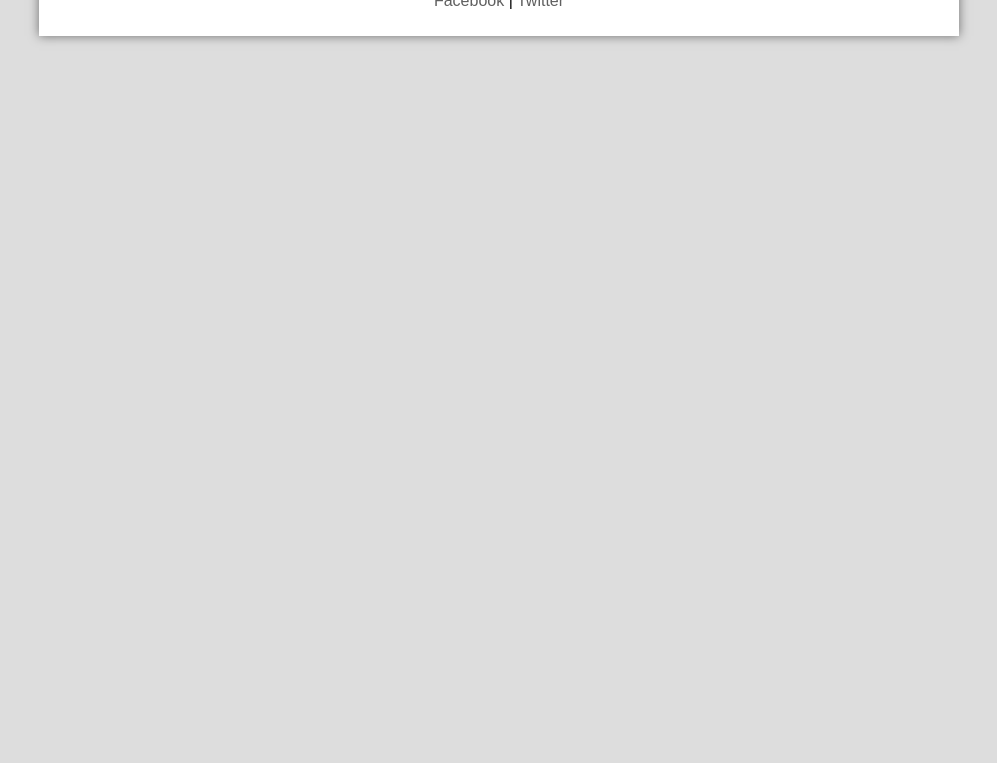
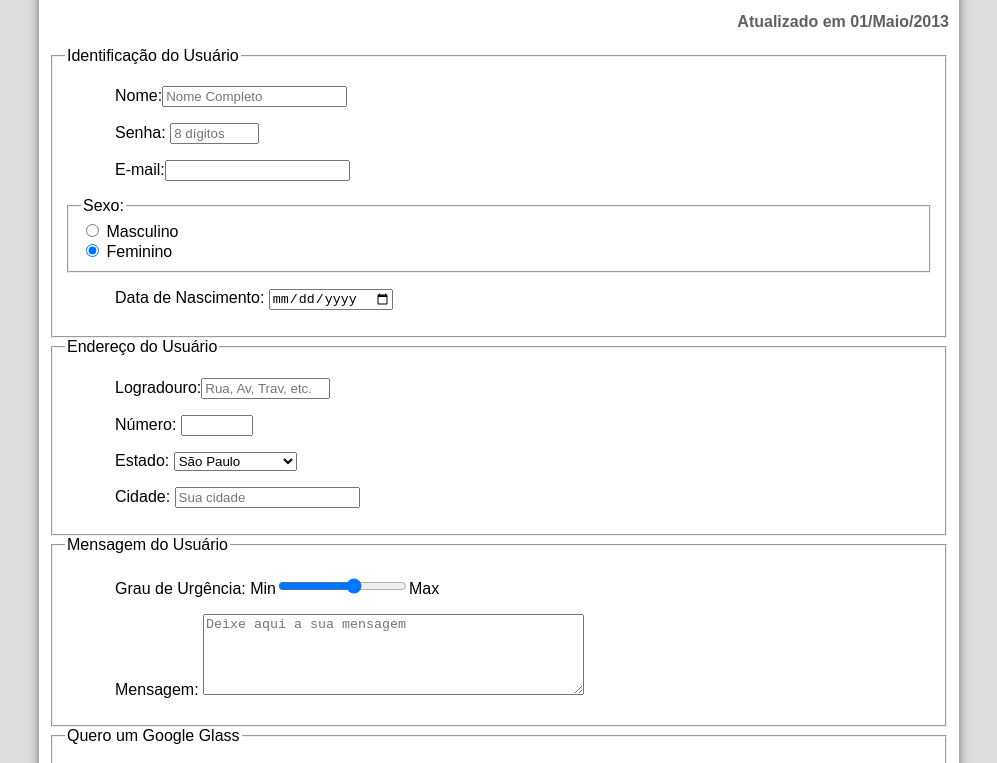
Before and after one commit to PriscilaNetto/Curso-HTML, a plain HTML site: page fale-conosco.html in a window 1280 px wide. Shown: the part 291-1054 px from the top of the page, without its empty margins (141-1138 px from the left). Before the commit the page ends 800 px from the top, so only its background shows below. Drawn offline with Linux system fonts and the light colour scheme; a script that the page names is missing; a web font is replaced by a local one.

Commit message:
criando formulário e novas tags

```diff
--- a/fale-conosco.html
+++ b/fale-conosco.html
@@ -5,6 +5,7 @@
     <meta charset="UTF-8" />
     <title>Tudo sobre Google Glass</title>
     <link rel="stylesheet" href="_css/estilo.css" />
+    <link rel="stylesheet" href="_css/form.css"/>
   </head>
   <script src="_javascript/funcoes.js"></script>
   <body>
@@ -18,7 +19,7 @@
           <h1>Google Glass</h1>
           <h2>A revolução do Google está chegando</h2>
         </hgroup>
-        <img id="icone" src="_imagens/glass-oculos-preto-peq.png" />
+        <img id="icone" src="_imagens/contato.png" />
         <!-- caminho a ser colocado para busca de imagem-->
 
         <nav id="menu">
@@ -40,38 +41,70 @@
         </nav>
       </header>
 
-Fale Conosco > Contato
-Formulário de Contato
-por Gustavo Guanabara
-Atualizado em 01/Maio/2013
+      <section id="corpo-full">
+        <article id="noticia-principal">
+          <header id="cabecalho-artigo">
+            <hgroup>
+                <h3>Fale Conosco > Contato</h3>
+                <h1>Formulário de Contato</h1>
+                <h2> Gustavo Guanabara</h2>
+                <h3 class="direita">Atualizado em 01/Maio/2013</h3>
+        </hgroup>
+      </header>
 
-Identificação do Usuário
-    Nome:
-    Senha:
-    E-mail:
-    Sexo:
-        - Masculino
-        - Feminino
-    Data de Nascimento:
+<form method="POST" id="fContato" action="mailto:contato@cursoemvideo.com"> <!--o action é para onde será enviado os dados do formulário-->
 
-Endereço do Usuário
-    Logradouro:
-    Número:
-    Estado:
-    Cidade:
+  <fieldset id="usuario"><legend>Identificação do Usuário</legend>
+    <p><label for="cNome">Nome:</label><input type="text" name="tNome" id="cNome" size="20" maxlength="30" placeholder="Nome Completo"/></p>
+    <p><label for="cSenha"> Senha: </label><input type="password" name="tSenha" id="cSenha" size="8" maxlength="8" placeholder="8 dígitos"/></p>
+    <p><label for="cMail">E-mail:</label><input type="email" name="tMail" id="cMail" size="20" maxlength="30"/></p>
+    <fieldset id="sexo"><legend>Sexo:</legend>
+        <input type="radio" name="tSexo" id="cMasc"/><label for="cMasc"> Masculino</label><br/>
+        <input type="radio" name="tSexo" id="cFem" checked/> <label for="cFem">Feminino</label>
+      </fieldset>
+    <p><label for="cNasc">Data de Nascimento:</label> <input type="date" name="tNasc" id="cNasc"/></p>
+  </fieldset>
 
-Mensagem do Usuário
-    Grau de Urgência:
-    Mensagem:
+  <fieldset id="endereco"><legend>Endereço do Usuário</legend>
+    <p><label for="cRua">Logradouro:</label><input type="text" name="tRua" id="cRua" size="13" maxlength="80" placeholder="Rua, Av, Trav, etc."/> </p>
+    <p><label for="cNum">Número:</label> <input type="number" name="tNum" id="cNum" min="0" max="9999" /></p>
+    <p><label for="cEst">Estado:</label>
+      <select name="tEst" id="cEst">
+        <optgroup label="Região Sudeste"><option value="SP">São Paulo</option>
+        <option value="RJ">Rio de Janeiro</option>
+        <option value="MG">Minas Gerais</option></optgroup>
+        <optgroup label="Região Nordeste"><option value="BA">Bahia</option></optgroup>
+        <optgroup label="Região Sul"><option value="PR">Paraná</option></optgroup>
 
-Quero um Google Glass
-    Gostaria de adquirir um Google Glass quando disponível
-    Cor:
-    Quantidade:
-    Preço Total: R$
+    </select></p>
+    <p><label for="cCid">Cidade:</label>
+    <input type="text" name="tCid" id="cCid" maxlength="40" size="20" placeholder="Sua cidade" list="cidades"/>
+  </p>
+  <datalist id="cidades">
+    <option value="São Paulo"></option>
+    <option value="Campinas"></option>
+    <option value="Santo André"></option>
+  </datalist>
+  </fieldset>
 
+  <fieldset id="mensagem"><legend>Mensagem do Usuário</legend>
+    <p><label for="cUrg">Grau de Urgência:</label>
+    Min<input type="range" name="tUrg" id="cUrg" min="0" max="10" step="2"/>Max</p>
+    <p><label for="cMsg">Mensagem:</label>
+    <textarea name="tMsg" id="cMsg" cols="45" rows="5" placeholder="Deixe aqui a sua mensagem"></textarea></p>
+  </fieldset>
+
+  <fieldset id="pedido"><legend>Quero um Google Glass</legend>
+  <p><label for="cPed">Gostaria de adquirir um Google Glass quando disponível</label></p>
+    <p><label for="cCor">Cor:</label></p>
+    <p><label for="cQtd">Quantidade:</label></p>
+    <p><label for="cTot">Preço Total: R$</label></p>
+  </fieldset>
 
 [BOTÃO ENVIAR]
+</form>
+      </article>
+      </section>
 
 <footer id="rodape">
     <p>Copyright &copy; 2013 - by Gustavo Guanabara</br>
```
